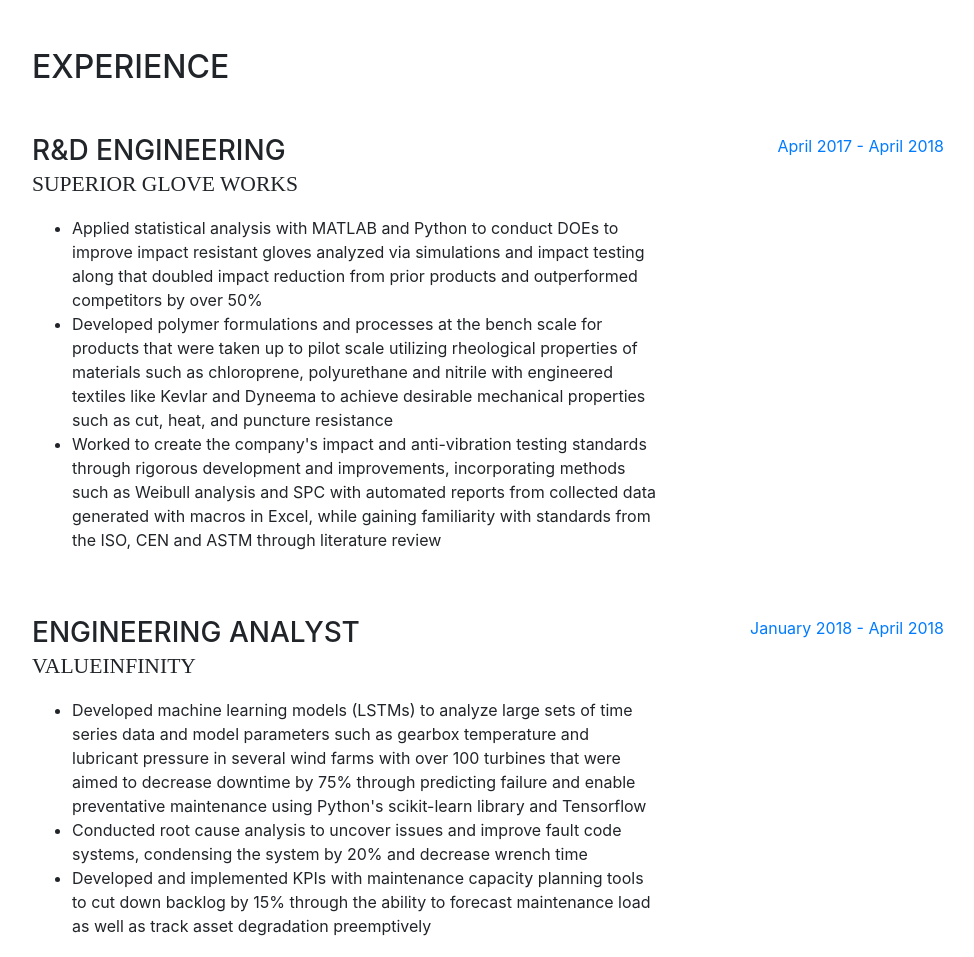
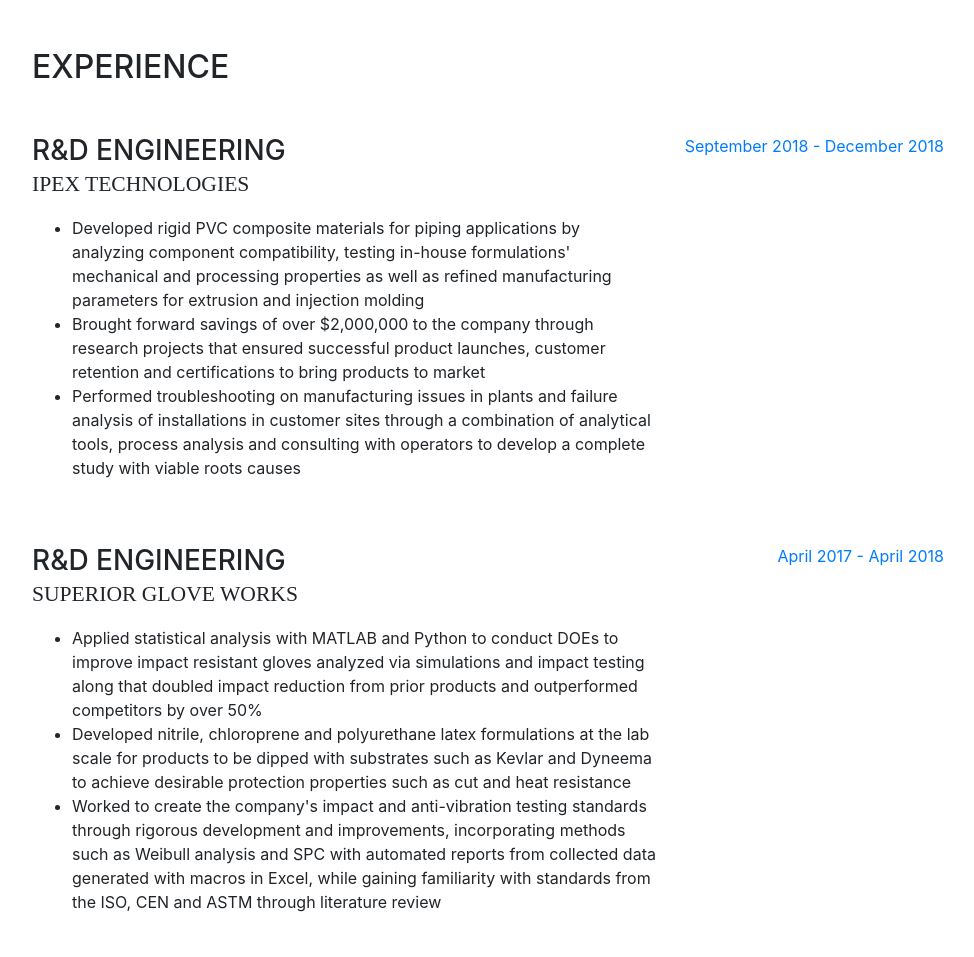
Before and after one commit to hematilldyl/hematilldyl.github.io, a website with bundled scripts: page index.html in a window 1280 px wide. Shown: the part 800-1757 px from the top of the page, without its empty margins (288-1262 px from the left). Built offline with nearby package versions, Linux system fonts and the light colour scheme; a web font is replaced by a local one.

Commit message:
Update index.html

```diff
--- a/index.html
+++ b/index.html
@@ -105,13 +105,28 @@
         <div class="my-auto">
           <h2 class="mb-5">Experience</h2>
 
+	<div class="resume-item d-flex flex-column flex-md-row mb-5">
+            <div class="resume-content mr-auto">
+              <h3 class="mb-0">R&ampD Engineering</h3>
+              <div class="subheading mb-3">IPEX Technologies</div>
+              <ul style="list-style-type:disc">
+				<li>Developed rigid PVC composite materials for piping applications by analyzing component compatibility, testing in-house formulations' mechanical and processing properties as well as refined manufacturing parameters for extrusion and injection molding</li>
+				<li>Brought forward savings of over $2,000,000 to the company through research projects that ensured successful product launches, customer retention and certifications to bring products to market</li>
+				<li>Performed troubleshooting on manufacturing issues in plants and failure analysis of installations in customer sites through a combination of analytical tools, process analysis and consulting with operators to develop a complete study with viable roots causes</li>
+			  </ul>
+            </div>
+            <div class="resume-date text-md-right">
+              <span class="text-primary">September 2018 - December 2018</span>
+            </div>
+          </div>
+
           <div class="resume-item d-flex flex-column flex-md-row mb-5">
             <div class="resume-content mr-auto">
               <h3 class="mb-0">R&ampD Engineering</h3>
               <div class="subheading mb-3">Superior Glove Works</div>
               <ul style="list-style-type:disc">
 				<li>Applied statistical analysis with MATLAB and Python to conduct DOEs to improve impact resistant gloves analyzed via simulations and impact testing along that doubled impact reduction from prior products and outperformed competitors by over 50%</li>
-				<li>Developed polymer formulations and processes at the bench scale for products that were taken up to pilot scale utilizing rheological properties of materials such as chloroprene, polyurethane and nitrile with engineered textiles like Kevlar and Dyneema to achieve desirable mechanical properties such as cut, heat, and puncture resistance</li>
+				<li>Developed nitrile, chloroprene and polyurethane latex formulations at the lab scale for products to be dipped with substrates such as Kevlar and Dyneema to achieve desirable protection properties such as cut and heat resistance</li>
 				<li>Worked to create the company's impact and anti-vibration testing standards through rigorous development and improvements, incorporating methods such as Weibull analysis and SPC with automated reports from collected data generated with macros in Excel, while gaining familiarity with standards from the ISO, CEN and ASTM through literature review</li>
 			  </ul>
             </div>
```
